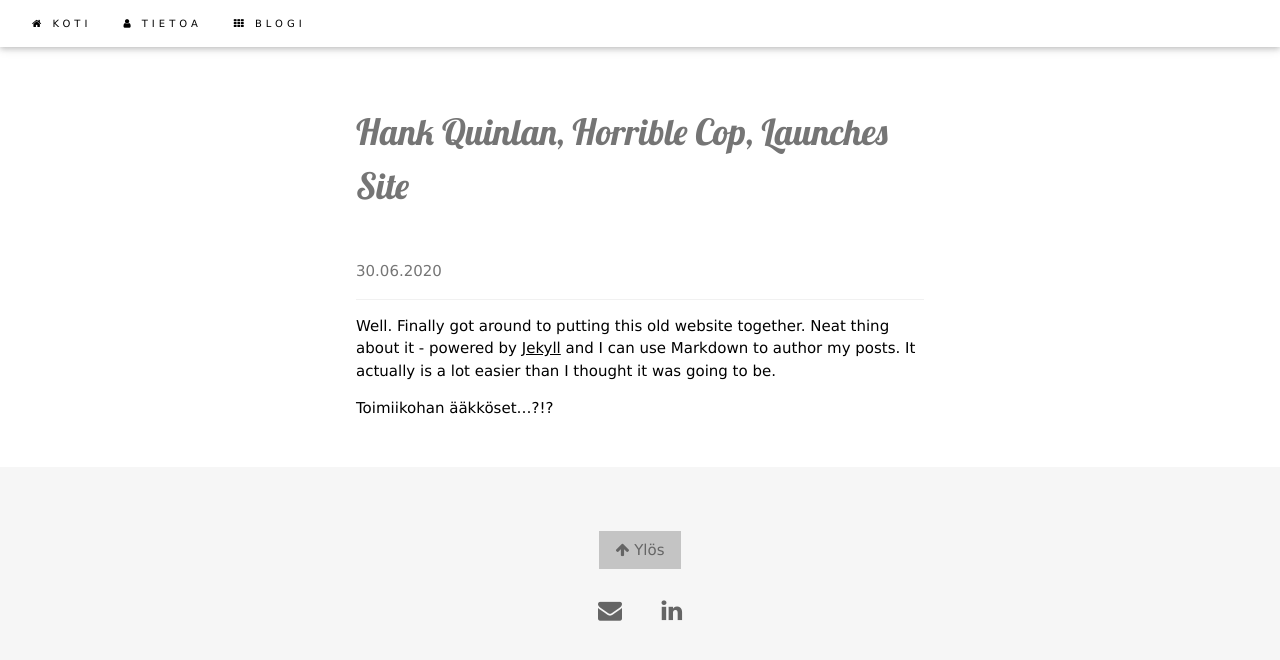
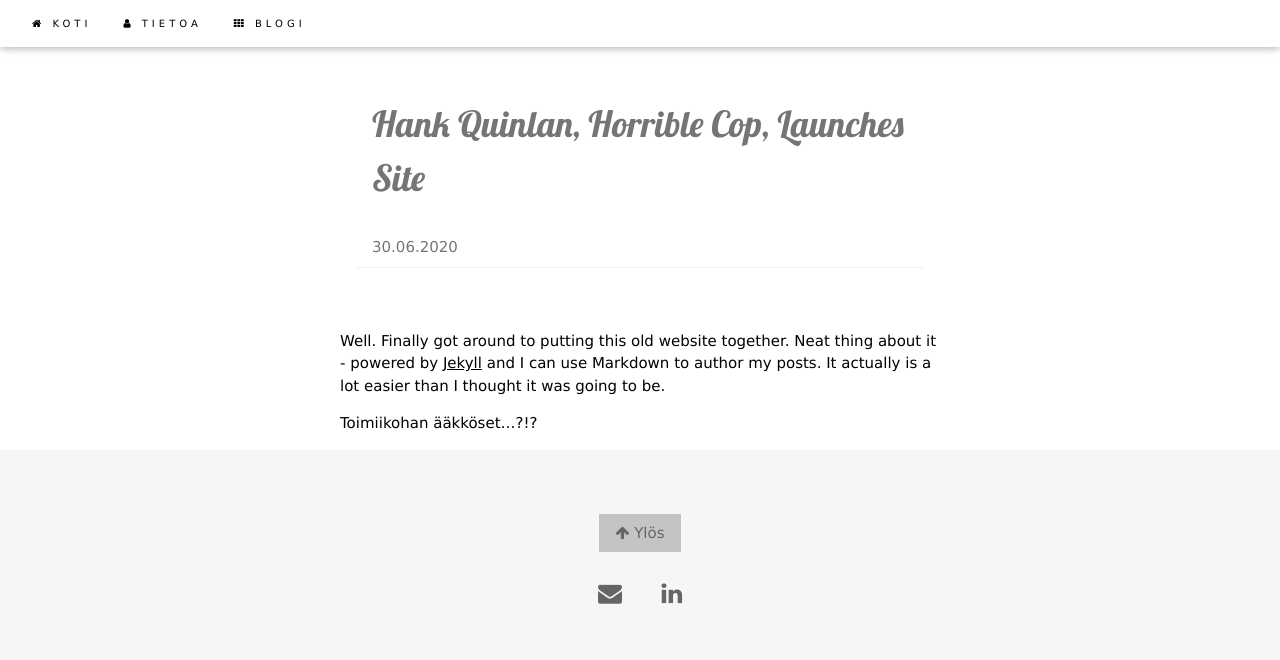
Before and after one commit to seme/seme.github.io, a Jekyll site: the page built from _posts/2020-06-30-site-launched.md, in a window 1280 px wide. Shown: the top 660 px of the page. Built offline with Jekyll 4.4.1, drawn with Linux system fonts in a browser that asks for light colours.

Commit message:
header font

```diff
--- a/_layouts/default.html
+++ b/_layouts/default.html
@@ -6,9 +6,9 @@
             <meta name="viewport" content="width=device-width, initial-scale=1">
             <!-- link to main stylesheet -->
             <link rel="stylesheet" href="https://www.w3schools.com/w3css/4/w3.css">
+            <link rel="stylesheet" href="https://fonts.googleapis.com/css?family=Lobster">
+            <link rel="stylesheet" href="https://cdnjs.cloudflare.com/ajax/libs/font-awesome/4.7.0/css/font-awesome.min.css">
             <link rel="stylesheet" type="text/css" href="/css/main.css">
-            <link rel="stylesheet" href="https://cdnjs.cloudflare.com/ajax/libs/font-awesome/4.7.0/css/font-awesome.min.css">
-            <link rel="stylesheet" href="https://fonts.googleapis.com/css?family=Lobster">
         </head>
 		<body>
             <!-- Navbar -->
--- a/_layouts/post.html
+++ b/_layouts/post.html
@@ -4,10 +4,10 @@
 
 <div class="w3-auto w3-content" style="max-width:600px">
     <div class="w3-container w3-padding-32" >
-        <h1 class="w3-padding-16 w3-text-grey w3-font">{{ page.title }}</h1>
-        <p class="w3-border-bottom w3-border-light-grey w3-padding-16 w3-text-grey">{{ page.date | date: "%d.%m.%Y" }}</p>
-        <div>
-            {{ content }}
-        </div>
+        <h1 class="w3-padding w3-text-grey w3-font">{{ page.title }}</h1>
+        <p class="w3-border-bottom w3-border-light-grey w3-padding w3-text-grey">{{ page.date | date: "%d.%m.%Y" }}</p>
+    </div>
+    <div>
+        {{ content }}
+    </div>
 </div>
-</div>
```
